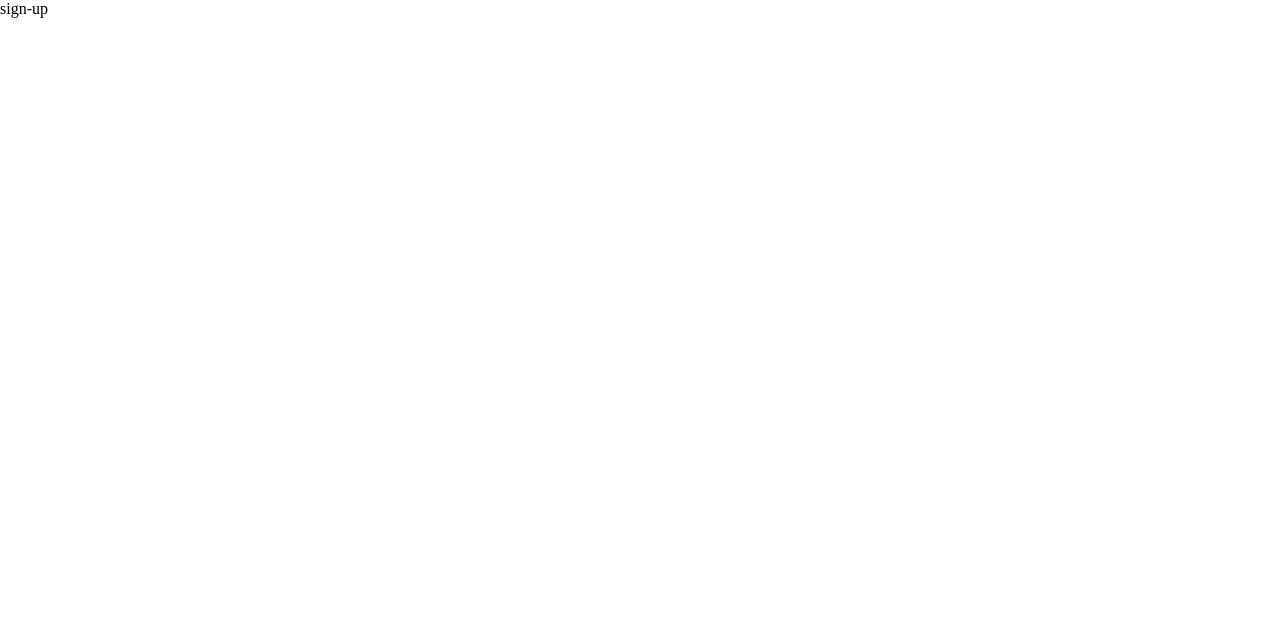
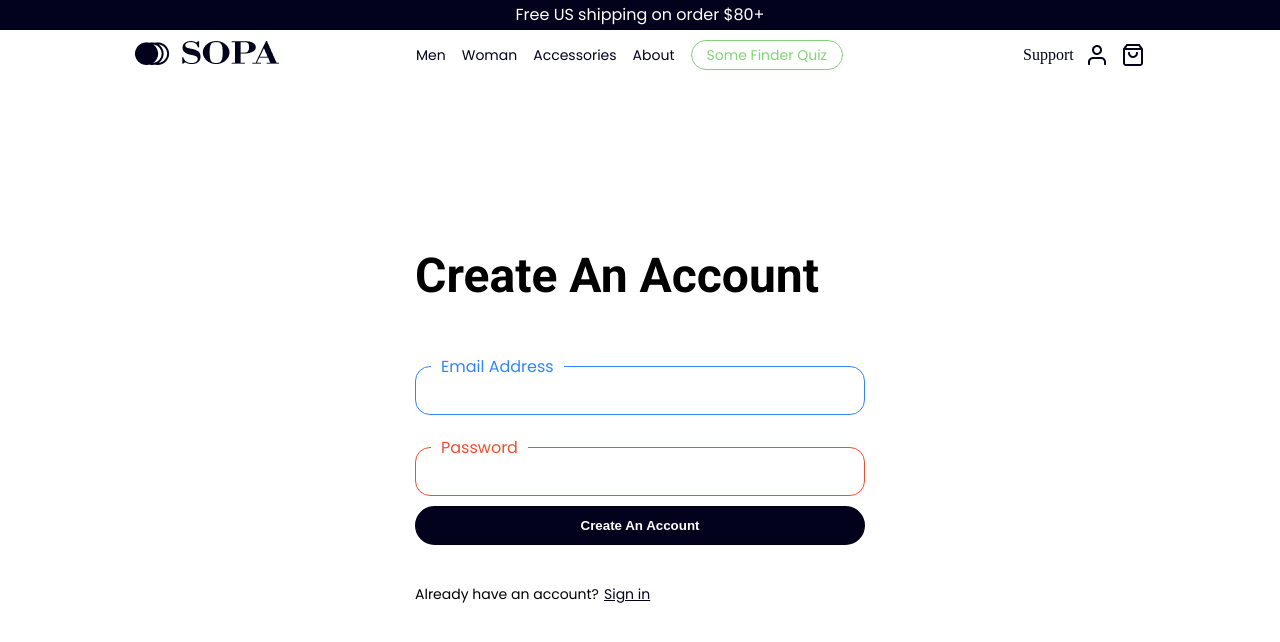
Before and after one commit to devil1321/sopa-shop-next, a Next.js app: page /sign-up in a window 1280 px wide. Shown: the top 642 px of the page. Built offline with nearby package versions, Linux system fonts and the light colour scheme; a web font is replaced by a local one.

Commit message:
init sign up

```diff
--- a/pages/sign-up.tsx
+++ b/pages/sign-up.tsx
@@ -1,10 +1,27 @@
+import { GlobalComponents } from '@/components/global'
+import styles from '@/styles/pages/sign_up.module.scss'
+import Link from 'next/link'
 import React from 'react'
 
 const SignUp = () => {
   return (
-    <div>
-      sign-up
-    </div>
+    <GlobalComponents.LayoutWithFooter className={styles.sign_up} title="Sign Up" meta={[]}>
+      <div className={styles.inner_wrapper}>
+        <h1 className="h4">Create An Account</h1>
+        <form action="">
+          <fieldset>
+            <legend className='p8'>Email Address</legend>
+            <input type="text" className={styles.input} />
+          </fieldset>
+          <fieldset>
+            <legend className='p8'>Password</legend>
+            <input type="text" className={styles.input} />
+          </fieldset>
+          <button>Create An Account</button>
+        </form>
+        <span className='p4'>Already have an account?<Link href="/" className='u2'>Sign in</Link></span>
+      </div>
+    </GlobalComponents.LayoutWithFooter>
   )
 }
 
--- a/styles/_mixins.style.scss
+++ b/styles/_mixins.style.scss
@@ -23,6 +23,9 @@
     border-radius: 25px;
     border:2px solid $black;
     font-weight: bold;
+    &:hover{
+        opacity: 0.7;
+    }
 }
 @mixin normal-button-black{
     cursor: pointer;
@@ -34,4 +37,7 @@
     border-radius: 25px;
     border:2px solid $black;
     font-weight: bold;
+    &:hover{
+        opacity: 0.7;
+    }
 }
--- a/styles/components/nav.module.scss
+++ b/styles/components/nav.module.scss
@@ -41,6 +41,11 @@
         border-radius: 25px;
         color:$yellowish-green;
         border:1px solid $yellowish-green;
+        &:hover{
+            color:$white;
+            background-color: $yellowish-green;
+            text-decoration: none;
+        }
     }
 }
 .controls{
--- a/styles/pages/index.module.scss
+++ b/styles/pages/index.module.scss
@@ -35,7 +35,7 @@
     display: block;
     margin:30px 0px;
     a{
-      margin-left: 10px;
+      margin-left: 5px;
     }
   }
 }
--- /dev/null
+++ b/styles/pages/sign_up.module.scss
@@ -0,0 +1,66 @@
+@import '../normalize.style';
+@import '../fonts.style';
+@import '../variables.style';
+@import '../mixins.style';
+.sign_up{
+    width:100vw;
+    height:calc(100vh - 80px);
+    @include flex(column,center,center,null);
+}
+.inner_wrapper{
+    width: 450px;
+    h1{
+        margin-bottom: 50px;
+    }
+    fieldset{
+        padding:5px 0px;
+        border-width: 1px;
+        border-radius: 15px;
+        &:first-of-type{
+            border-color:$dodger-blue;
+            margin:20px 0px;
+            legend{
+                color:$dodger-blue;
+            }
+        }
+        &:last-of-type{
+            border-color: $orangy-red;
+            legend{
+                color:$orangy-red;
+            }
+        }
+        legend{
+            padding:0px 10px;
+            margin-left: 15px;
+            font-family: $f-poppins;
+        }
+        input{
+            position: relative;
+            top:-5px;
+            left:0px;
+            padding:5px 15px;
+            width: 100%;
+            border:0px;
+            outline:none;
+            background: transparent;
+            &::placeholder{
+              color:$grey-500;
+            }
+            &:focus,&:active{
+              border:0px;
+              outline:none;
+            }
+        }
+    }
+    button{
+        @include normal-button-black;
+        width: 100%;
+    }
+    span{
+        display: block;
+        margin:30px 0px;
+        a{
+            margin-left: 5px;;
+        }
+    }
+}
```
